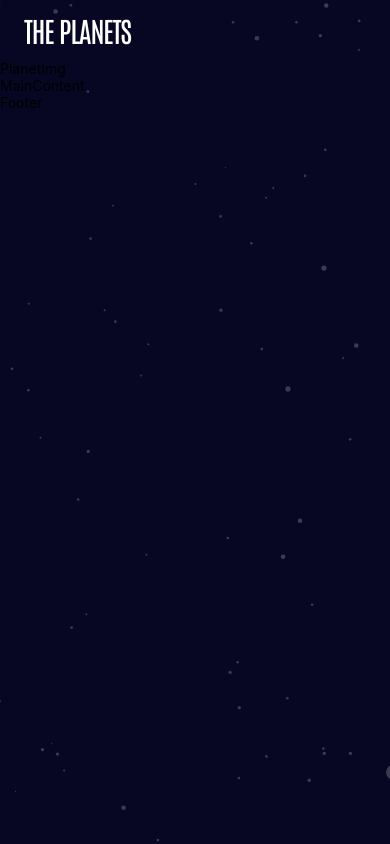
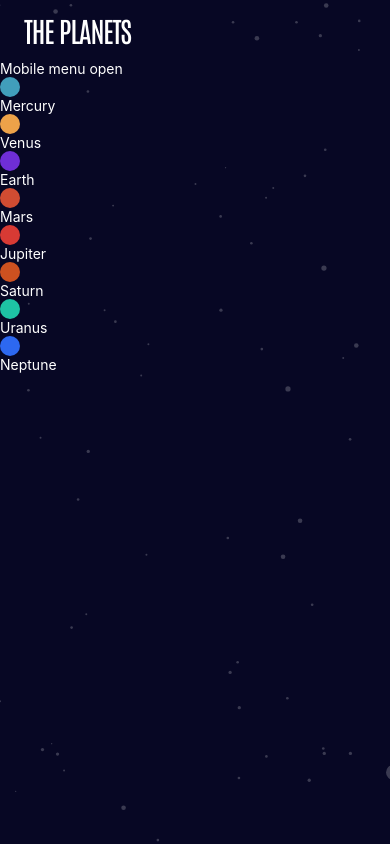
Before and after one commit to javar10/planets-fact-site-app, a React Native app: screen / in a window 390 px wide. Built offline with nearby package versions, Linux system fonts and the light colour scheme.

Commit message:
display mobile menu

```diff
--- a/App.js
+++ b/App.js
@@ -1,12 +1,15 @@
+import { useState } from 'react';
+import { Image, ImageBackground, StyleSheet, View, useWindowDimensions, Text } from 'react-native';
+import { useFonts } from 'expo-font';
 import { StatusBar } from 'expo-status-bar';
-import { Image, ImageBackground, StyleSheet, View, useWindowDimensions } from 'react-native';
-import { useFonts } from 'expo-font';
+import { colors } from './src/theme';
 import Header from './src/components/Header';
 import PlanetImg from './src/components/PlanetImg';
 import MainContent from './src/components/MainContent';
 import Footer from './src/components/Footer';
-import { colors } from './src/theme';
 import Stars from './assets/background/background-stars.svg';
+import PlanetsMenu from './src/PlanetsMenu';
+
 
 export default function App() {
   const [fontsLoaded] = useFonts({
@@ -15,6 +18,7 @@ export default function App() {
     'Spartan-Regular': require('./assets/fonts/LeagueSpartan-Regular.ttf'),
   });
 
+  const [isMobileMenuOpen, setIsMobileMenuOpen] = useState(true);
   const { width } = useWindowDimensions();
   const screenSize = width > 1040 ? 'laptop' : width > 740 ? 'tablet' : 'mobile';
   const styles = styleSheet(screenSize);
@@ -23,12 +27,24 @@ export default function App() {
     <View style={styles.container}>
       <ImageBackground source={Stars} style={styles.bgImage}>
         <StatusBar style="auto" />
-      <Header screenSize={screenSize}/>
+        <Header screenSize={screenSize}
+          setIsMobileMenuOpen={setIsMobileMenuOpen}
+        />
+        {isMobileMenuOpen &&
+          <View>
+            <Text style={{ color: 'white' }}>Mobile menu open</Text>
+            <PlanetsMenu />
+          </View>
+        }
+        {!isMobileMenuOpen &&
+          <View>
             <View>
               <PlanetImg />
               <MainContent />
             </View>
             <Footer />
+          </View>
+        }
       </ImageBackground >
 
     </View>
--- /dev/null
+++ b/src/PlanetsMenu.js
@@ -0,0 +1,39 @@
+import { StyleSheet, Text, View } from 'react-native'
+import planetData from '../src/data.json';
+import { colors } from './theme';
+
+const PlanetsMenu = () => {
+    return (
+        <View>
+            {planetData.map((planet) => {
+                const styles = styleSheet(planet.name);
+                console.log(planet.name)
+                return (
+                    <View key={planet.name}>
+                        <View>
+                            <View style={styles.circle}/>
+                            <Text style={{ color: 'white' }}>{planet.name}</Text>
+                        </View>
+
+
+                    </View>
+
+                )
+
+            })}
+
+        </View>
+    )
+}
+
+export default PlanetsMenu
+
+const styleSheet = (planetName) => StyleSheet.create({
+    circle: {
+        backgroundColor: colors[planetName],
+        height: 20,
+        width: 20,
+        borderRadius: 100,
+
+    }
+})
--- a/src/components/Header.js
+++ b/src/components/Header.js
@@ -1,15 +1,20 @@
-import { Image, StyleSheet, Text, View } from 'react-native'
+import { Image, Pressable, StyleSheet, Text, View } from 'react-native'
 import { colors, textStyle } from '../theme'
 import Hamburger from '../../assets/icons/icon-hamburger.svg';
 
-const Header = ({screenSize}) => {
+const Header = ({ screenSize, setIsMobileMenuOpen }) => {
   const styles = styleSheet(screenSize);
   console.log(screenSize)
   return (
     <View style={styles.container}>
       <Text style={styles.heroText}>The Planets</Text>
       {screenSize === 'mobile' &&
-      <Image source={Hamburger}/>
+        <Pressable onPress={() => setIsMobileMenuOpen(prev => !prev)}>
+          <Image
+            source={Hamburger}
+          />
+        </Pressable>
+
       }
     </View>
   )
--- a/src/components/PlanetImg.js
+++ b/src/components/PlanetImg.js
@@ -4,7 +4,7 @@ import React from 'react'
 const PlanetImg = () => {
   return (
     <View>
-      <Text>PlanetImg</Text>
+      <Text style={{ color: 'white' }}>PlanetImg</Text>
     </View>
   )
 }
--- a/src/theme.js
+++ b/src/theme.js
@@ -3,14 +3,14 @@ export const colors = {
     dark: '#070724',
     darkGray: '#38384F',
     lightGray: '#838391',
-    mercury: '#419EBB',
-    venus: '#EDA249',
-    earth: '#6F2ED6',
-    mars: '#D14C32',
-    jupitor: '#D83A34',
-    saturn: '#CD5120',
-    uranus: '#1EC2A4',
-    neptune: '#2D68F0',
+    Mercury: '#419EBB',
+    Venus: '#EDA249',
+    Earth: '#6F2ED6',
+    Mars: '#D14C32',
+    Jupiter: '#D83A34',
+    Saturn: '#CD5120',
+    Uranus: '#1EC2A4',
+    Neptune: '#2D68F0',
 };
 
 export const textStyle = {
```
Lines whose indentation alone changed are shown as unchanged.
